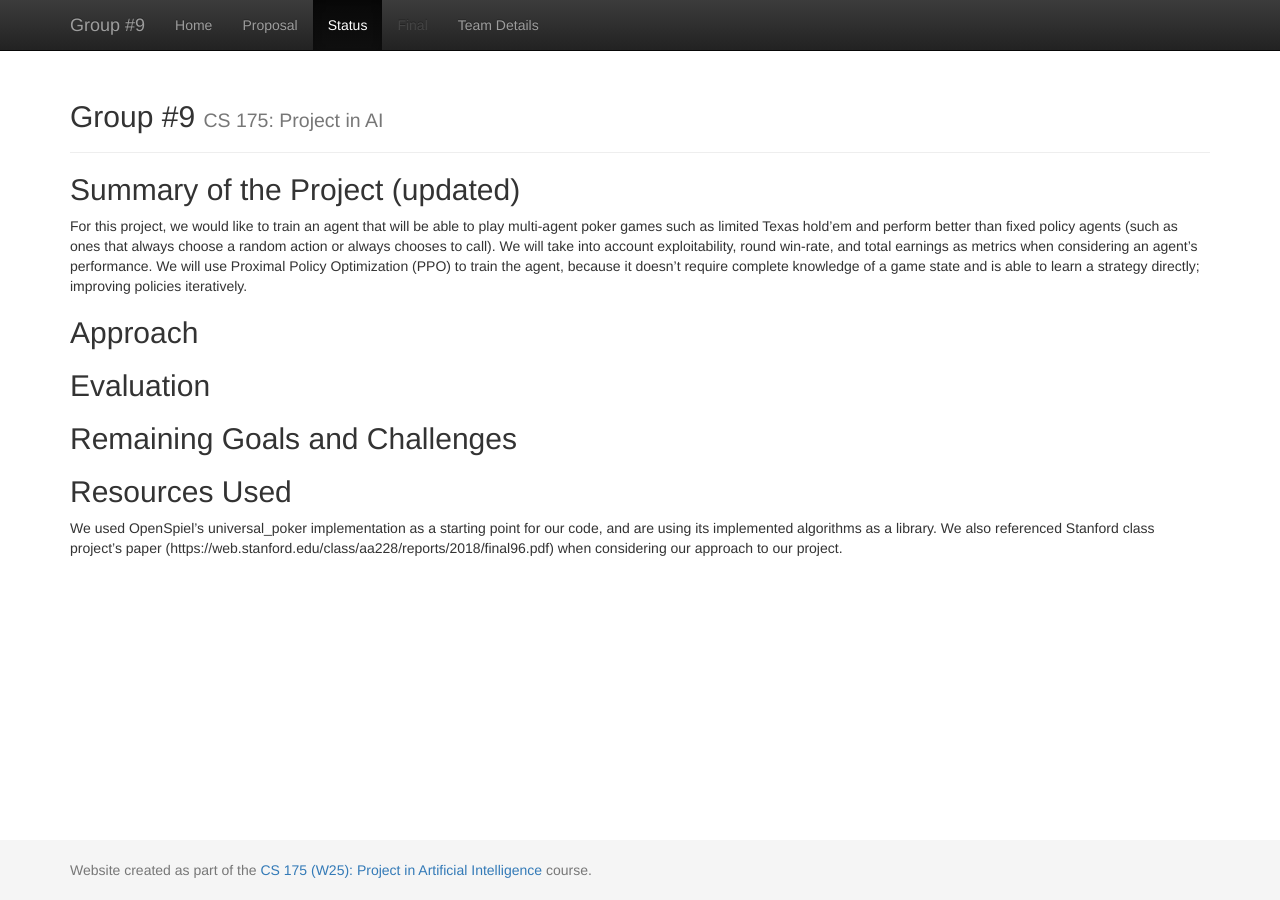
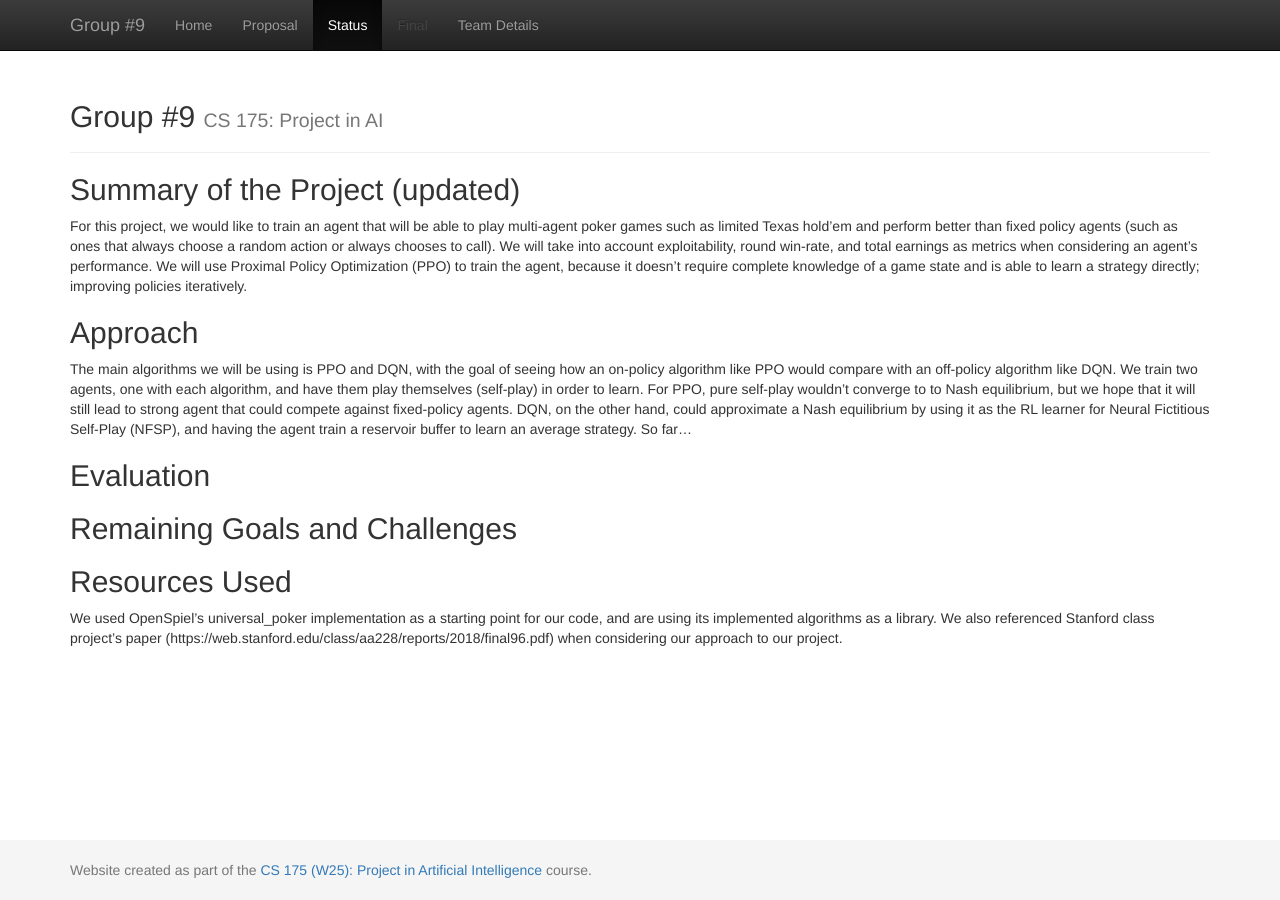
Before and after one commit to whygukin/Group-9, a Jekyll site: the page built from docs/status.md, in a window 1280 px wide. Built offline with Jekyll 4.4.1, drawn with Linux system fonts in a browser that asks for light colours.

Commit message:
Update status.md: started the Approach section

```diff
--- a/docs/status.md
+++ b/docs/status.md
@@ -7,7 +7,8 @@ title: Status
 For this project, we would like to train an agent that will be able to play multi-agent poker games such as limited Texas hold'em and perform better than fixed policy agents (such as ones that always choose a random action or always chooses to call). We will take into account exploitability, round win-rate, and total earnings as metrics when considering an agent's performance. We will use Proximal Policy Optimization (PPO) to train the agent, because it doesn't require complete knowledge of a game state and is able to learn a strategy directly; improving policies iteratively.
 
 ## Approach
-
+The main algorithms we will be using is PPO and DQN, with the goal of seeing how an on-policy algorithm like PPO would compare with an off-policy algorithm like DQN. We train two agents, one with each algorithm, and have them play themselves (self-play) in order to learn. For PPO, pure self-play wouldn't converge to to Nash equilibrium, but we hope that it will still lead to strong agent that could compete against fixed-policy agents. DQN, on the other hand, could approximate a Nash equilibrium by using it as the RL learner for Neural Fictitious Self-Play (NFSP), and having the agent train a reservoir buffer to learn an average strategy.
+So far...
 
 ## Evaluation
 
```
